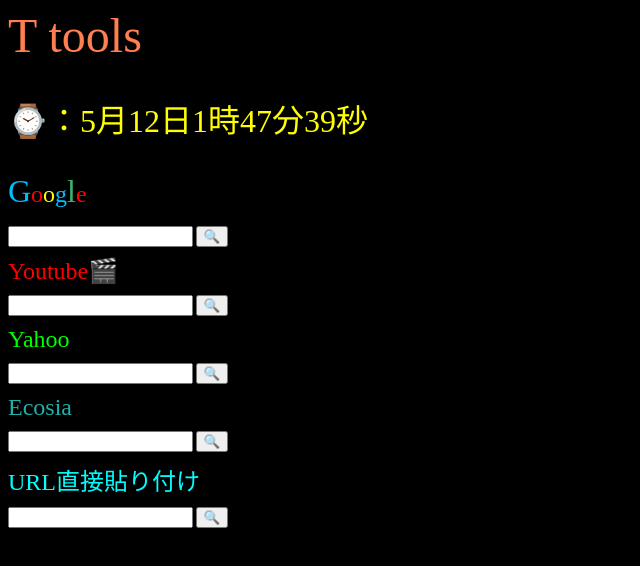
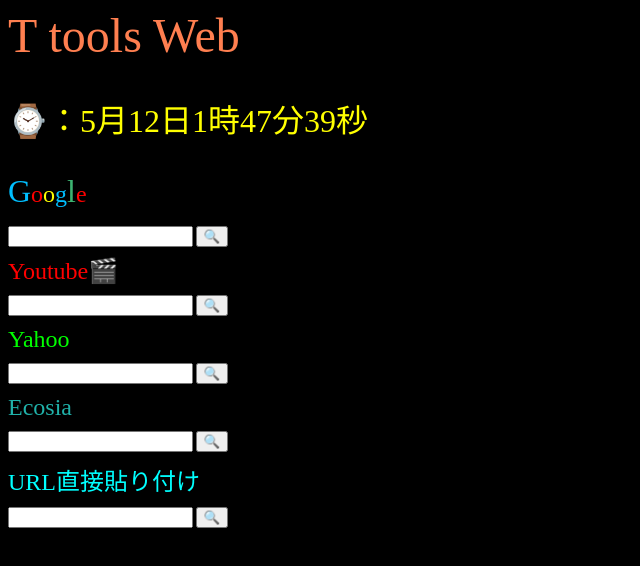
Before and after one commit to karonyt/T-tools-web, a plain HTML site: page index.html in a window 1280 px wide. Shown: the whole page, without its empty margins (0-640 px from the left). Drawn offline with Linux system fonts and the light colour scheme.

Commit message:
Update index.html

```diff
--- a/index.html
+++ b/index.html
@@ -4,7 +4,7 @@
 <head>
 <body bgcolor="#000000" text="#cccccc">
 
-<p><font size="10" color="#ff7f50" face="ＭＳ Ｐ明朝,ＭＳ 明朝">T tools</font></p>
+<p><font size="10" color="#ff7f50" face="ＭＳ Ｐ明朝,ＭＳ 明朝">T tools Web</font></p>
 <p><font size="6" color="#ffff00" face="ＭＳ Ｐ明朝,ＭＳ 明朝"></p>
 
   <meta charset="utf-8" />
```
